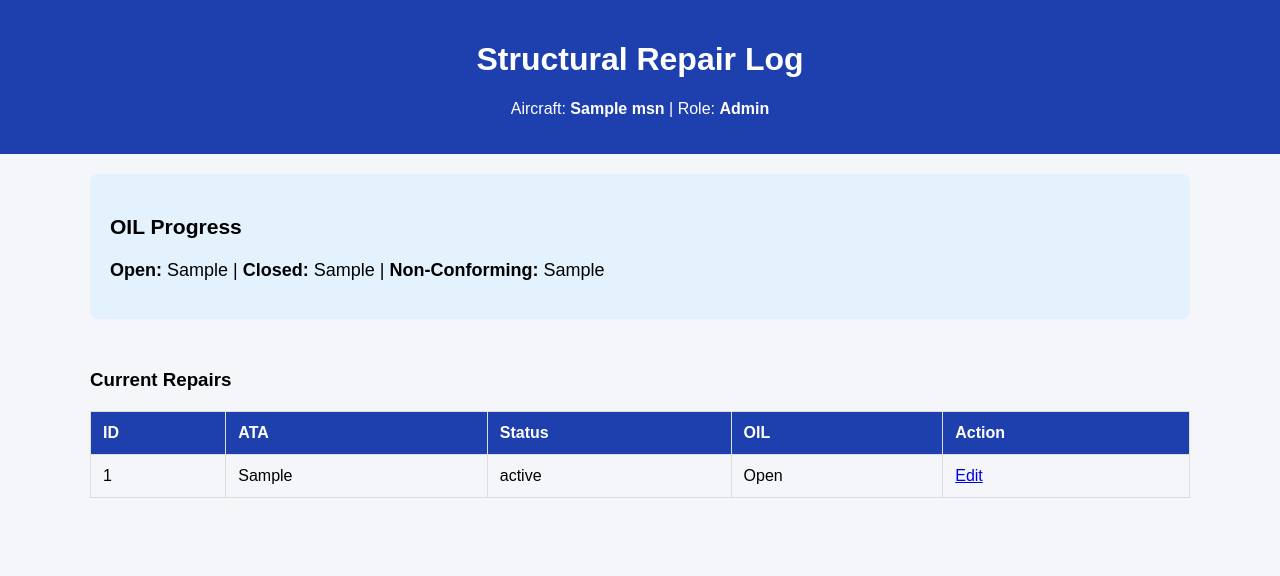
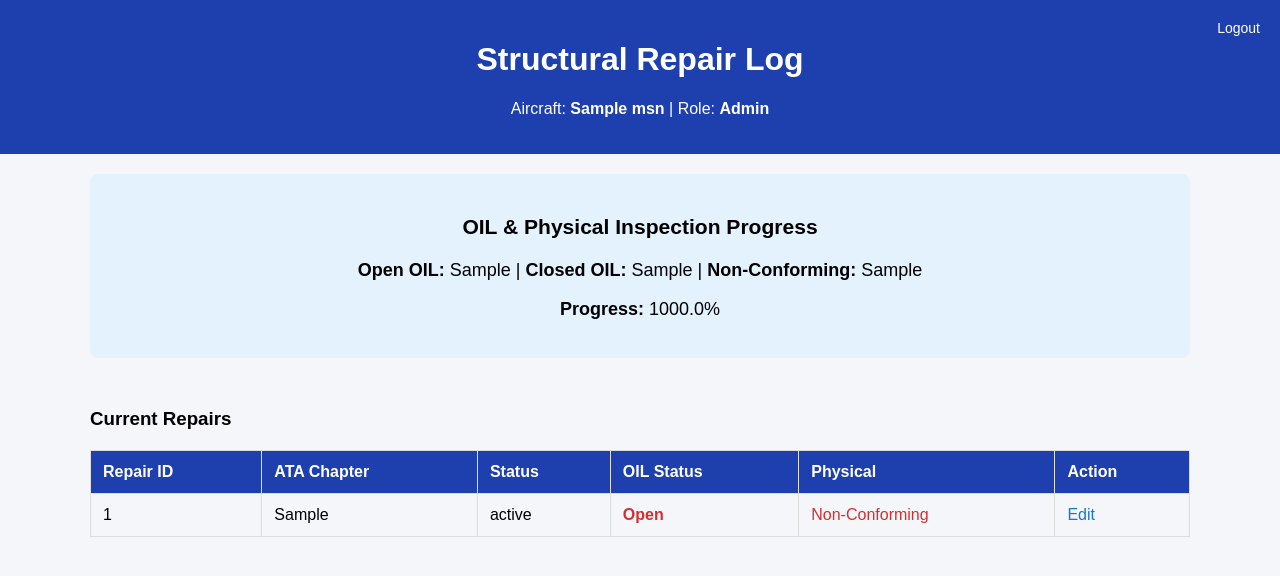
Before and after one commit to jquiroz343-sys/structural-repair-app, a Flask app: template templates/dashboard.html in a window 1280 px wide. Shown: the top 576 px of the page. Run offline with Flask 3, Linux system fonts and the light colour scheme; the template is opened without the code that fills it: most values are stand-ins (such as "Sample title", 1, 10 or a date in 2020).

Commit message:
Update dashboard.html

```diff
--- a/templates/dashboard.html
+++ b/templates/dashboard.html
@@ -4,56 +4,93 @@
     <meta charset="UTF-8">
     <title>Dashboard - {{ msn }}</title>
     <style>
-        body { font-family: Arial; margin: 0; background: #f4f6f9; }
+        body { font-family: Arial, sans-serif; margin: 0; background: #f4f6f9; }
         .header { background: #1e40af; color: white; padding: 20px; text-align: center; }
         .container { padding: 20px; max-width: 1100px; margin: auto; }
-        .oil-box { background: #e3f2fd; padding: 20px; border-radius: 8px; margin-bottom: 25px; font-size: 18px; }
+        .oil-box { background: #e3f2fd; padding: 20px; border-radius: 8px; margin-bottom: 25px; font-size: 18px; text-align: center; }
         .menu { display: grid; grid-template-columns: repeat(auto-fit, minmax(250px, 1fr)); gap: 15px; margin: 25px 0; }
-        .menu-btn { background: #1976d2; color: white; padding: 18px; text-align: center; border-radius: 8px; text-decoration: none; font-weight: bold; }
+        .menu-btn { background: #1976d2; color: white; padding: 18px; text-align: center; border-radius: 8px; text-decoration: none; font-weight: bold; font-size: 16px; }
         .menu-btn:hover { background: #1565c0; }
+        .export-btn { background: #28a745 !important; }
+        .export-btn:hover { background: #218838 !important; }
         table { width: 100%; border-collapse: collapse; margin-top: 20px; }
         th, td { border: 1px solid #ddd; padding: 12px; text-align: left; }
         th { background: #1e40af; color: white; }
+        .logout { position: absolute; top: 20px; right: 20px; color: white; text-decoration: none; font-size: 14px; }
+        .logout:hover { text-decoration: underline; }
     </style>
 </head>
 <body>
     <div class="header">
         <h1>Structural Repair Log</h1>
         <p>Aircraft: <strong>{{ msn }}</strong> | Role: <strong>{{ role|title }}</strong></p>
+        <a href="/" class="logout">Logout</a>
     </div>
+
     <div class="container">
+        <!-- OIL PROGRESS -->
         <div class="oil-box">
-            <h3>OIL Progress</h3>
-            <p><strong>Open:</strong> {{ oil_open }} | <strong>Closed:</strong> {{ oil_closed }} | <strong>Non-Conforming:</strong> {{ non_conforming }}</strong></p>
+            <h3>OIL & Physical Inspection Progress</h3>
+            <p>
+                <strong>Open OIL:</strong> {{ oil_open }} |
+                <strong>Closed OIL:</strong> {{ oil_closed }} |
+                <strong>Non-Conforming:</strong> {{ non_conforming }}
+            </p>
+            <p><strong>Progress:</strong> {{ "%.1f"|format((oil_closed / (oil_open + oil_closed) * 100) if (oil_open + oil_closed) > 0 else 0) }}%</p>
         </div>
 
+        <!-- MENÚ POR ROL -->
         <div class="menu">
             {% if role == 'operator' %}
                 <a href="/edit/{{ msn }}/NEW" class="menu-btn">1. Create / Edit Repair</a>
                 <a href="/oil_response/{{ msn }}" class="menu-btn">2. OIL Response</a>
-                <a href="/api/export/status_report/{{ msn }}" class="menu-btn">3. Reports</a>
+                <a href="/api/export/all/{{ msn }}" class="menu-btn export-btn">Export All to Excel</a>
             {% elif role in ['auditor', 'lessor'] %}
                 <a href="/view/{{ msn }}" class="menu-btn">1. Review Repairs</a>
                 <a href="/oil_audit/{{ msn }}" class="menu-btn">2. OIL Audit</a>
                 <a href="/physical_audit/{{ msn }}" class="menu-btn">3. Physical Audit</a>
                 <a href="/signed_reports/{{ msn }}" class="menu-btn">4. Signed OIL Reports</a>
+                <a href="/api/export/all/{{ msn }}" class="menu-btn export-btn">Export All to Excel</a>
             {% endif %}
         </div>
 
+        <!-- TABLA DE REPARACIONES -->
         <h3>Current Repairs</h3>
         <table>
-            <tr><th>ID</th><th>ATA</th><th>Status</th><th>OIL</th><th>Action</th></tr>
-            {% for r in repairs %}
-            <tr>
-                <td>{{ r.Repair_ID }}</td>
-                <td>{{ r.ATA_Chapter }}</td>
-                <td>{{ r.Repair_Status }}</td>
-                <td>{{ r.Audit_OIL_Status }}</td>
-                <td><a href="/edit/{{ msn }}/{{ r.Repair_ID }}">Edit</a></td>
-            </tr>
-            {% else %}
-            <tr><td colspan="5">No repairs recorded yet.</td></tr>
-            {% endfor %}
+            <thead>
+                <tr>
+                    <th>Repair ID</th>
+                    <th>ATA Chapter</th>
+                    <th>Status</th>
+                    <th>OIL Status</th>
+                    <th>Physical</th>
+                    <th>Action</th>
+                </tr>
+            </thead>
+            <tbody>
+                {% for r in repairs %}
+                <tr>
+                    <td>{{ r.Repair_ID }}</td>
+                    <td>{{ r.ATA_Chapter or 'N/A' }}</td>
+                    <td>{{ r.Repair_Status or 'N/A' }}</td>
+                    <td style="color: {% if r.Audit_OIL_Status == 'Open' %}#d32f2f{% elif r.Audit_OIL_Status == 'Closed' %}#388e3c{% else %}#f57c00{% endif %}; font-weight: bold;">
+                        {{ r.Audit_OIL_Status or 'N/A' }}
+                    </td>
+                    <td style="color: {% if r.Audit_Physical_Status == 'Non-Conforming' %}#d32f2f{% else %}#388e3c{% endif %};">
+                        {{ r.Audit_Physical_Status or 'N/A' }}
+                    </td>
+                    <td>
+                        <a href="/edit/{{ msn }}/{{ r.Repair_ID }}" style="color: #1976d2; text-decoration: none;">Edit</a>
+                    </td>
+                </tr>
+                {% else %}
+                <tr>
+                    <td colspan="6" style="text-align: center; color: #999; padding: 20px;">
+                        No repairs recorded yet.
+                    </td>
+                </tr>
+                {% endfor %}
+            </tbody>
         </table>
     </div>
 </body>
```
